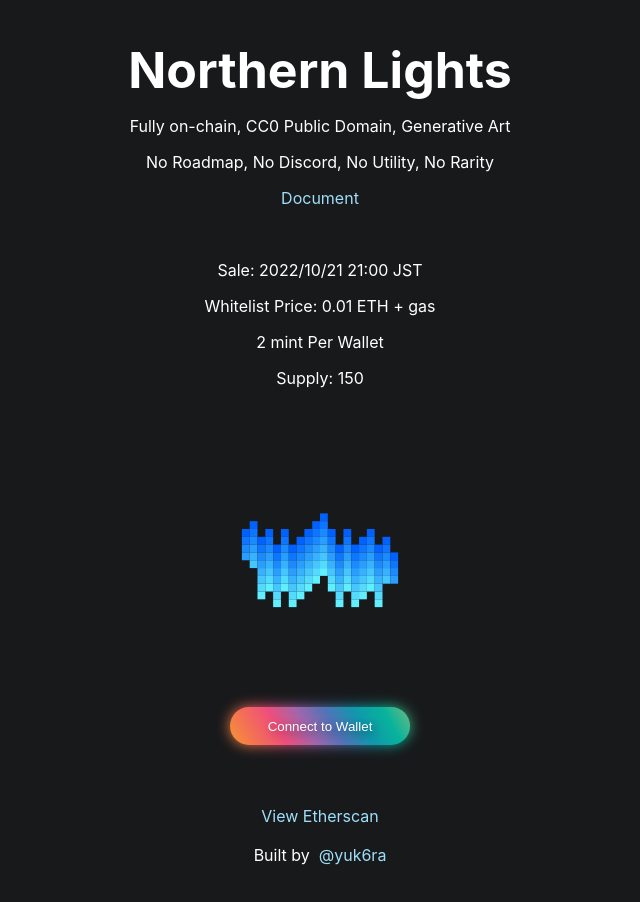
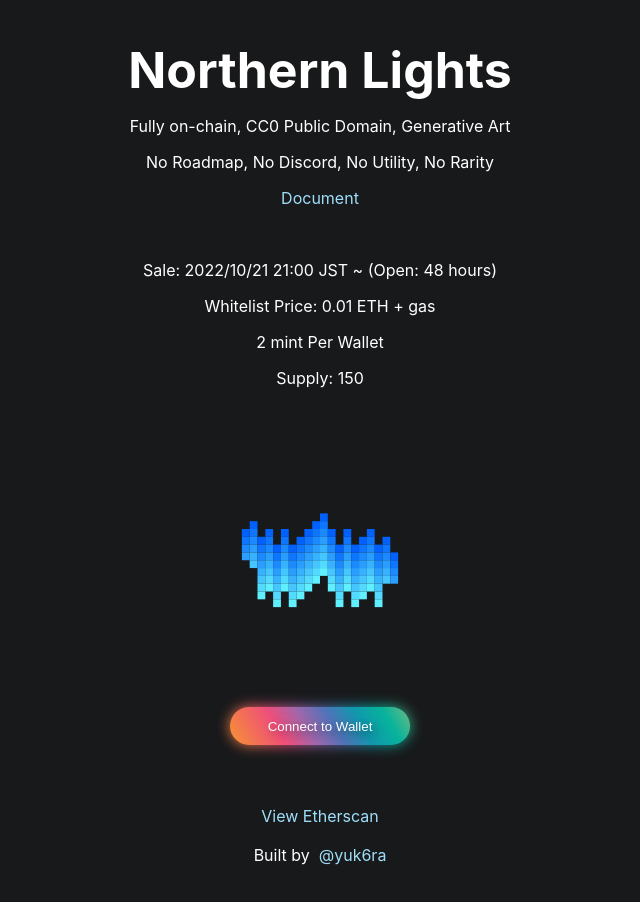
Before and after one commit to yuk6ra/aurora-minting, a React (Create React App) app: page / in a window 1280 px wide. Shown: the top 902 px of the page, without its empty margins (320-960 px from the left). Built offline with nearby package versions, Linux system fonts and the light colour scheme.

Commit message:
Open hours

```diff
--- a/src/App.js
+++ b/src/App.js
@@ -166,7 +166,7 @@ const App = () => {
             <p> No Roadmap, No Discord, No Utility, No Rarity</p>
             <p> <a href="https://yuk6ra.com/northern-lights-project/">Document</a></p>
             <br/>
-            <p> Sale: 2022/10/21 21:00 JST</p>
+            <p> Sale: 2022/10/21 21:00 JST ~ (Open: 48 hours)</p>
             <p> Whitelist Price: 0.01 ETH + gas</p>
             <p> 2 mint Per Wallet</p>
             <p> Supply: 150</p>
```
